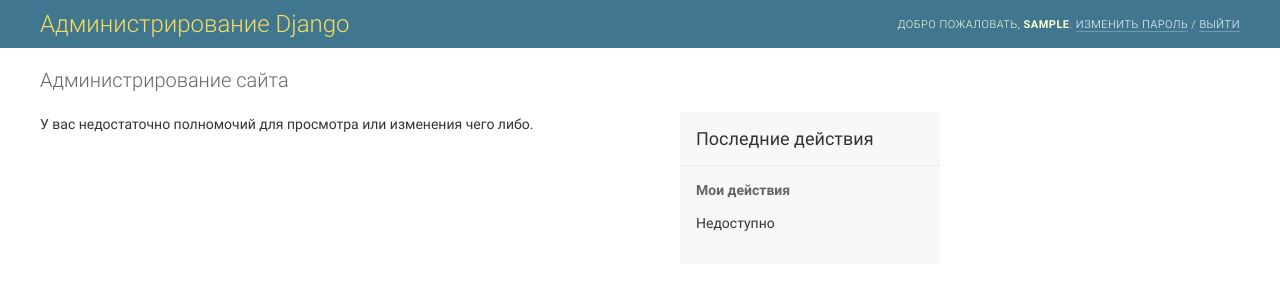
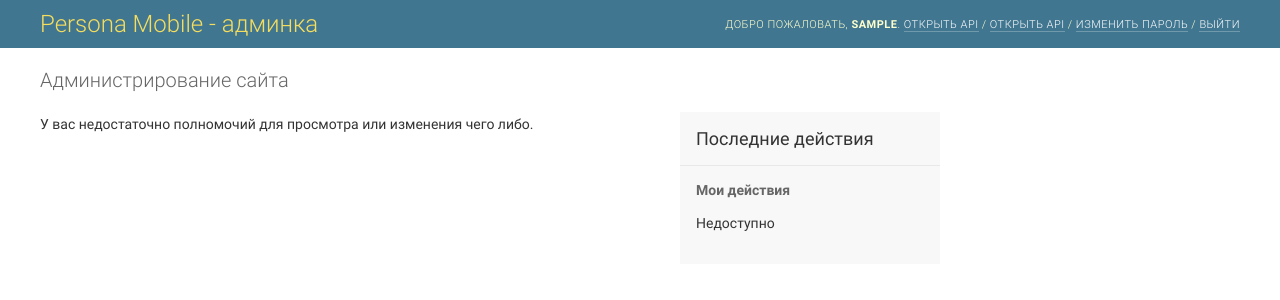
Before and after one commit to pocketguy/personamobile, a Django app: page /admin/ in a window 1280 px wide. Shown: the top 300 px of the page. Run offline with Django 3.2, Linux system fonts and the light colour scheme; the visitor is signed in with stand-in values (Sample User, id 1); data comes from the database, SQL or seed files in the repository; data that the repository does not hold is empty; some libraries are stand-ins or nearby versions.

Commit message:
override admin template

```diff
--- /dev/null
+++ b/api/api/templates/admin/base_site.html
@@ -0,0 +1,11 @@
+{% extends 'admin/base_site.html' %}
+
+{% block branding %}
+<h1 id="site-name"><a href="{% url 'admin:index' %}">Persona Mobile - админка</a></h1>
+{% endblock %}
+
+{% block userlinks %}
+<a href="{% url 'api-root' %}">Открыть API</a> /
+
+{{ block.super }}
+{% endblock %}
--- a/api/api/templates/rest_framework/api.html
+++ b/api/api/templates/rest_framework/api.html
@@ -2,7 +2,7 @@
 
 {% block branding %}
 <a class='navbar-brand' href='/'>
-    Persona Mobile
+    Persona Mobile - API
 </a>
 {% endblock %}
 
--- a/api/project/settings.py
+++ b/api/project/settings.py
@@ -30,13 +30,13 @@
 # Application definition
 
 INSTALLED_APPS = [
+    "api",
     "django.contrib.admin",
     "django.contrib.auth",
     "django.contrib.contenttypes",
     "django.contrib.sessions",
     "django.contrib.messages",
     "django.contrib.staticfiles",
-    "api",
     "ckeditor",
     "ckeditor_uploader",
     "rest_framework",
```
